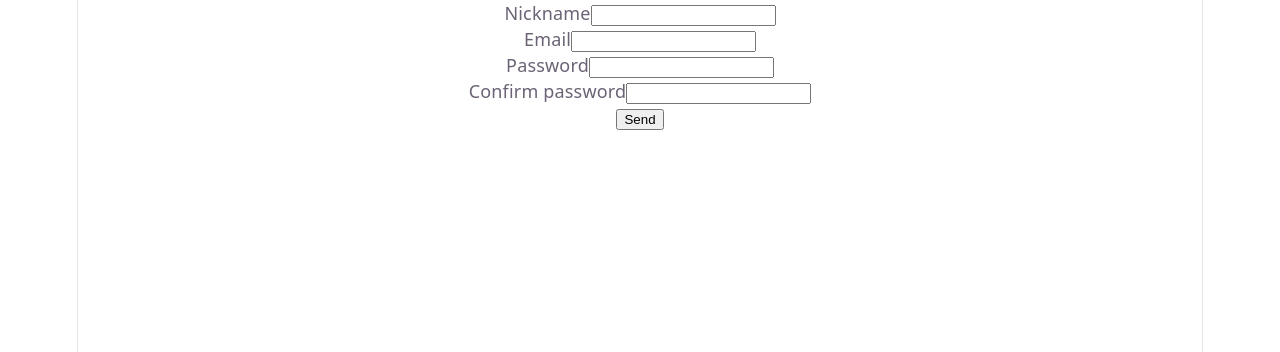
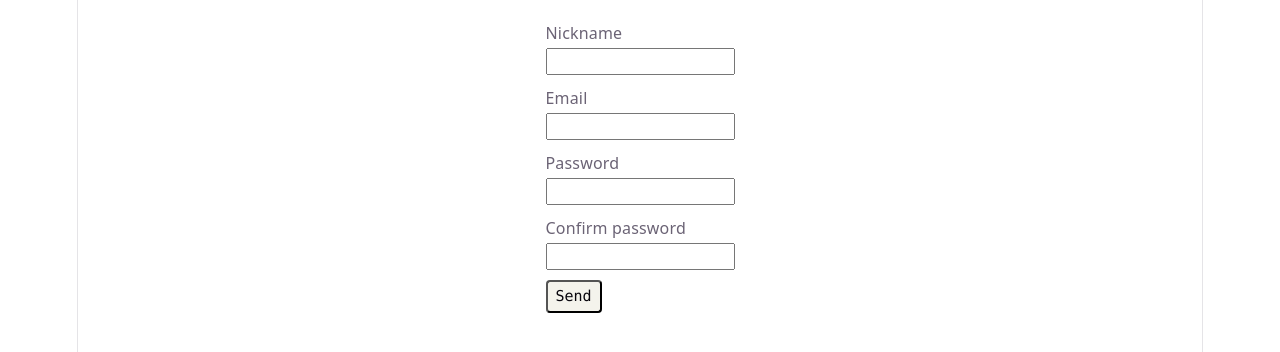
Before and after one commit to Bleachigo/react-forms-47, a React (Vite) app: page / in a window 1280 px wide. Shown: the top 352 px of the page. Built offline with nearby package versions, Linux system fonts and the light colour scheme.

Commit message:
Tried to use demo styles for own purpose

```diff
--- a/src/index.css
+++ b/src/index.css
@@ -95,17 +95,50 @@ p {
   margin: 0;
 }
 
-code,
-.counter {
+.btn {
   font-family: var(--mono);
-  display: inline-flex;
-  border-radius: 4px;
-  color: var(--text-h);
-}
-
-code {
   font-size: 15px;
   line-height: 135%;
   padding: 4px 8px;
   background: var(--code-bg);
+  display: inline-flex;
+  border-radius: 4px;
+  color: var(--text-h);
+  width: fit-content;
 }
+
+.wrapper {
+  position: relative;
+  width: fit-content;
+}
+
+.form {
+  display: flex;
+  max-width: 80%;
+  flex-direction: column;
+  align-items: start;
+  gap: 10px;
+  margin: 0 auto;
+  padding: 20px;
+  .form-label {
+    display: block;
+    font-size: 16px;
+    text-align: left;
+  }
+  .form-input {
+    padding: 4px;
+  }
+}
+
+.input-error {
+  border: 2px solid tomato;
+  border-radius: 2px;
+}
+
+.error-message {
+  position: absolute;
+  left: 105%;
+  bottom: 0;
+  font-size: 12px;
+  white-space: nowrap;
+}
```
